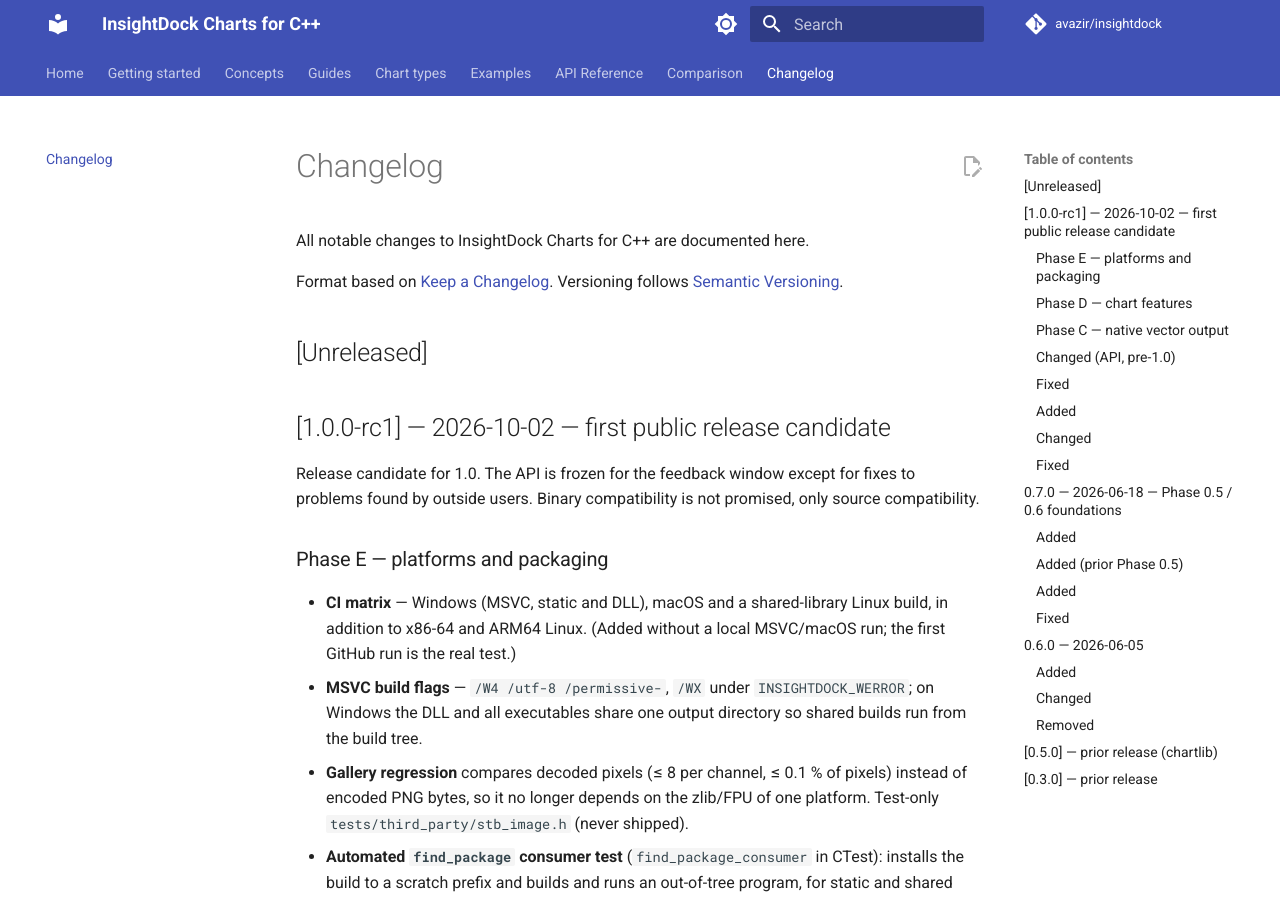
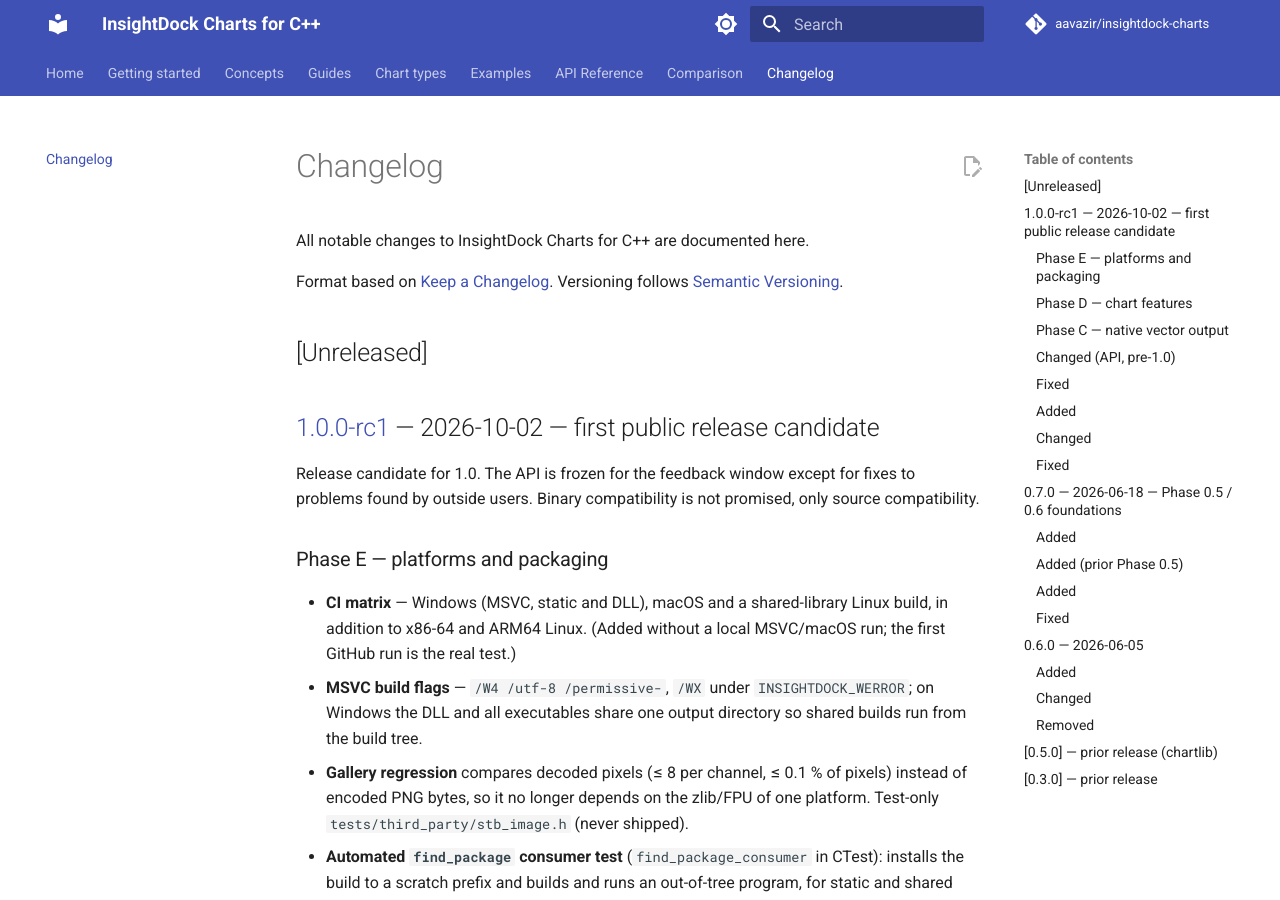
Before and after one commit to aavazir/insightdock-charts, an MkDocs documentation site: the page built from docs-site/changelog.md, in a window 1280 px wide and 900 px high. Built offline with MkDocs 1.6.1 and Material for MkDocs 9.7.7, drawn with Linux system fonts in a browser that asks for light colours; comment, search, counter and statistics services are not loaded.

Commit message:
Rename GitHub target to aavazir/insightdock-charts
Co-Authored-By: Claude Sonnet 5.5 <noreply@anthropic.com>

```diff
--- a/mkdocs.yml
+++ b/mkdocs.yml
@@ -1,8 +1,8 @@
 site_name: InsightDock Charts for C++
 site_description: Headless C++17 charting for PNG/JPEG/SVG/PDF reports — MIT licensed.
-site_url: https://avazir.github.io/insightdock/
-repo_url: https://github.com/avazir/insightdock
-repo_name: avazir/insightdock
+site_url: https://aavazir.github.io/insightdock-charts/
+repo_url: https://github.com/aavazir/insightdock-charts
+repo_name: aavazir/insightdock-charts
 edit_uri: edit/main/docs-site/
 
 docs_dir: docs-site
```
Also changed, not shown: CHANGELOG.md (+3 -2 lines), README.md (+1 -1 lines), ROADMAP.md (+1 -1 lines), docs/COMPARISON.md (+5 -5 lines), 4 other files.
